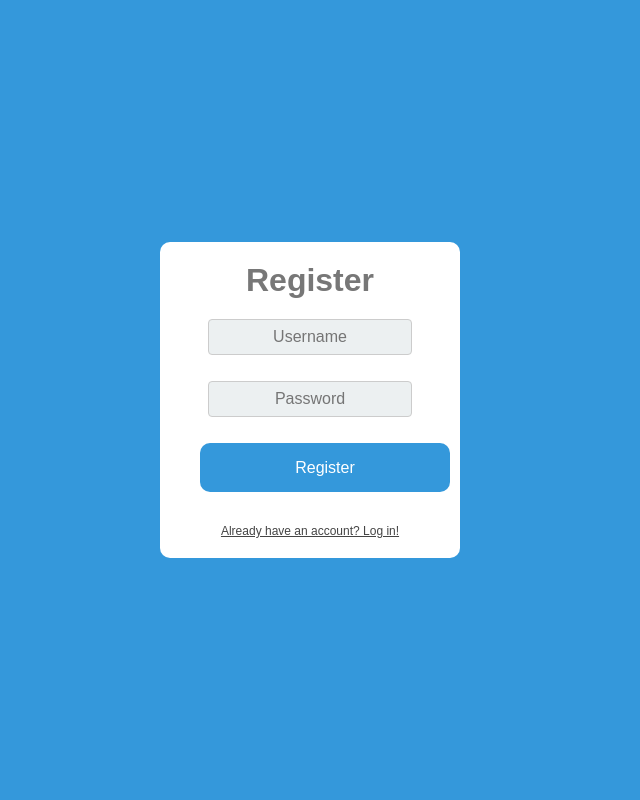
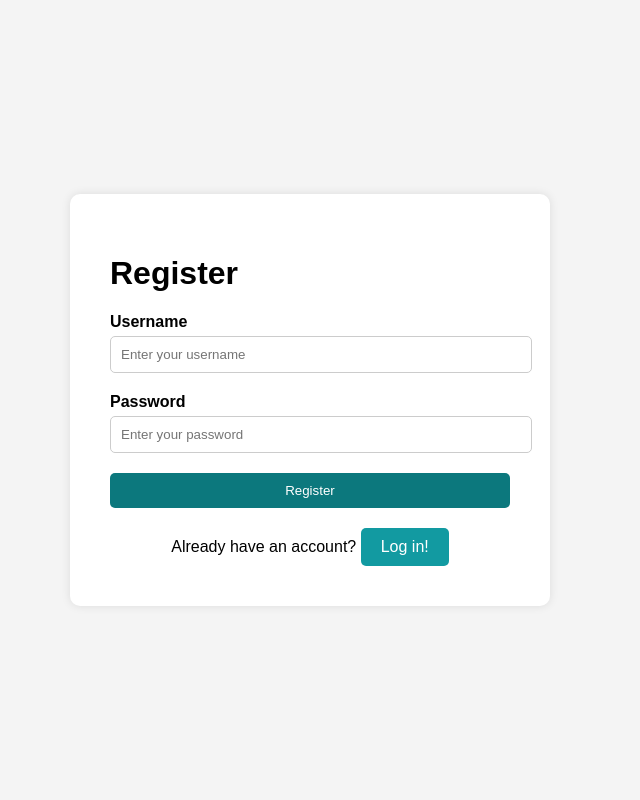
Before and after one commit to kibrik47/BugBuddies, a Flask app: page /register in a window 1280 px wide. Shown: the whole page, without its empty margins (330-970 px from the left). Run offline with Flask 3, Linux system fonts and the light colour scheme; some libraries are stand-ins or nearby versions.

Commit message:
Redesigned the page interfaces for both the login and register pages.

```diff
--- a/templates/register.html
+++ b/templates/register.html
@@ -1,37 +1,106 @@
-<!-- register.html -->
 <!DOCTYPE html>
 <html lang="en">
 <head>
-    <meta charset="UTF-8">
-    <meta name="viewport" content="width=device-width, initial-scale=1.0">
-    <title>User Registration</title>
-    <link rel="stylesheet" href="{{ url_for('static', filename='style.css') }}">
+  <meta charset="UTF-8" />
+  <title>Webleb - Register</title>
+  <meta name="viewport" content="width=device-width, initial-scale=1" />
+  <!--link rel="stylesheet" href="{{ url_for('static', filename='style.css') }}" /> <!-- Link to your existing CSS file -->
+  <style>
+    body {
+      font-family: Arial, sans-serif;
+      background-color: #f4f4f4;
+      margin: 0;
+      padding: 0;
+      display: flex;
+      justify-content: center;
+      align-items: center;
+      height: 100vh;
+    }
+
+    .container {
+      background-color: #fff;
+      border-radius: 10px;
+      box-shadow: 0px 0px 10px rgba(0, 0, 0, 0.1);
+      width: 400px;
+      padding: 40px;
+    }
+
+    .box h1 {
+      color: #000; /* Change headline color to black */
+      text-align: center;
+    }
+
+    .box form {
+      margin-top: 30px;
+    }
+
+    .box label {
+      display: block;
+      font-weight: bold;
+      margin-bottom: 5px;
+    }
+
+    .box input[type="text"],
+    .box input[type="password"] {
+      width: 100%;
+      padding: 10px;
+      margin-bottom: 20px;
+      border: 1px solid #ccc;
+      border-radius: 5px;
+    }
+
+    .box input[type="submit"] {
+      width: 100%;
+      background-color: #0c787d;
+      color: #fff;
+      padding: 10px;
+      border: none;
+      border-radius: 5px;
+      cursor: pointer;
+      transition: background-color 0.3s ease;
+    }
+
+    .box input[type="submit"]:hover {
+      background-color: #129aa1;
+    }
+
+    .signup-link {
+      text-align: center;
+      margin-top: 20px;
+    }
+
+    .signup-link a {
+      display: inline-block;
+      background-color: #129aa1;
+      color: #fff;
+      text-decoration: none;
+      padding: 10px 20px;
+      border-radius: 5px;
+      transition: background-color 0.3s ease;
+    }
+
+    .signup-link a:hover {
+      background-color: #0c787d;
+    }
+  </style>
 </head>
 <body>
-    <div class="login">
-        <div class="login-screen">
-            <div class="app-title">
-                <h1>Register</h1>
-            </div>
+  <div class="container">
+    <h1>Register</h1> <!-- Black headline -->
+    <form name="form1" class="box" method="post" action="{{ url_for('register') }}">
+      <label for="username">Username</label>
+      <input type="text" name="username" id="username" placeholder="Enter your username" required />
 
-            <div class="login-form">
-                <form method="POST" action="{{ url_for('register') }}">
-                    <div class="control-group">
-                        <input type="text" class="login-field" name="username" placeholder="Username" required>
-                        <label class="login-field-icon fui-user" for="login-name"></label>
-                    </div>
+      <label for="password">Password</label>
+      <input type="password" name="password" id="password" placeholder="Enter your password" required />
 
-                    <div class="control-group">
-                        <input type="password" class="login-field" name="password" placeholder="Password" required>
-                        <label class="login-field-icon fui-lock" for="login-pass"></label>
-                    </div>
+      <input type="submit" value="Register" />
 
-                    <button type="submit" class="btn btn-primary btn-large btn-block">Register</button>
-                </form>
+    </form>
 
-                <a class="login-link" href="{{ url_for('login') }}">Already have an account? Log in!</a>
-            </div>
-        </div>
+    <div class="signup-link">
+      Already have an account? <a href="{{ url_for('login') }}">Log in!</a>
     </div>
+  </div>
 </body>
 </html>
```
Also changed, not shown: templates/login.html (+94 -24 lines).
